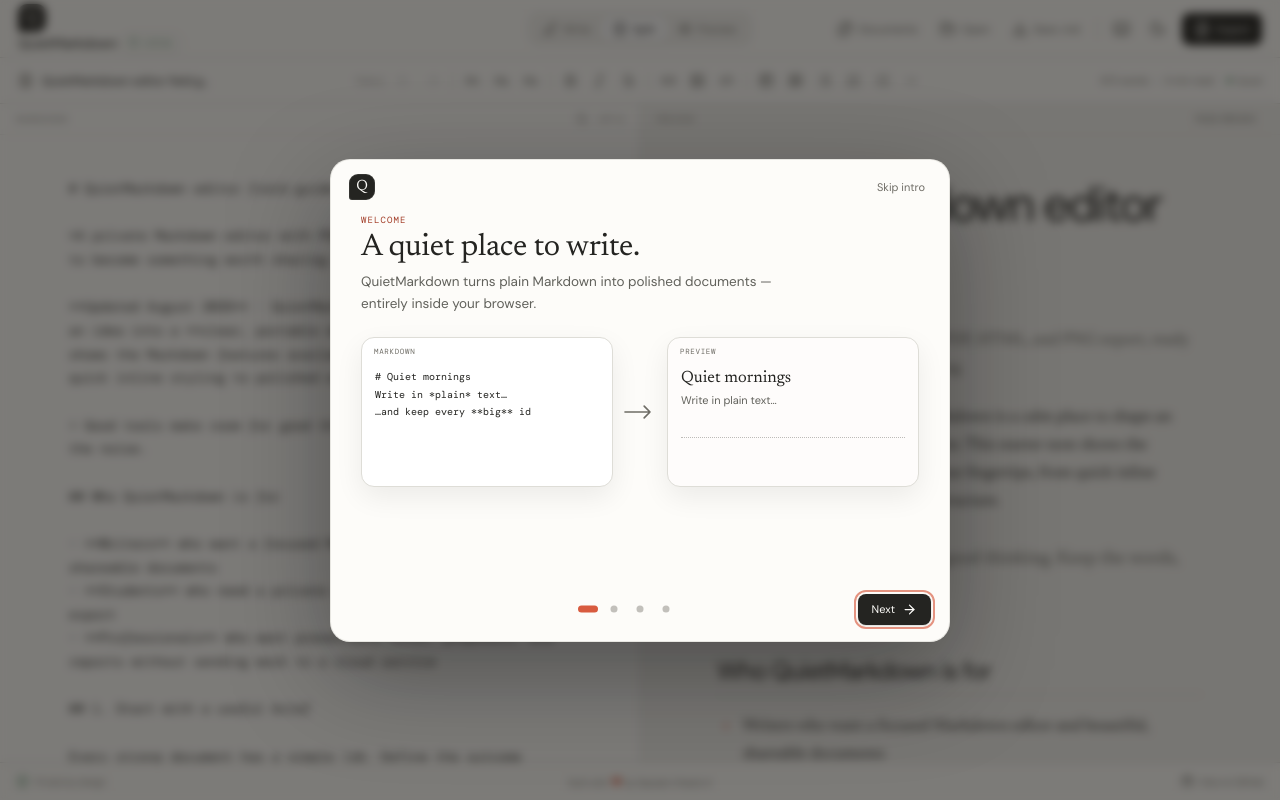
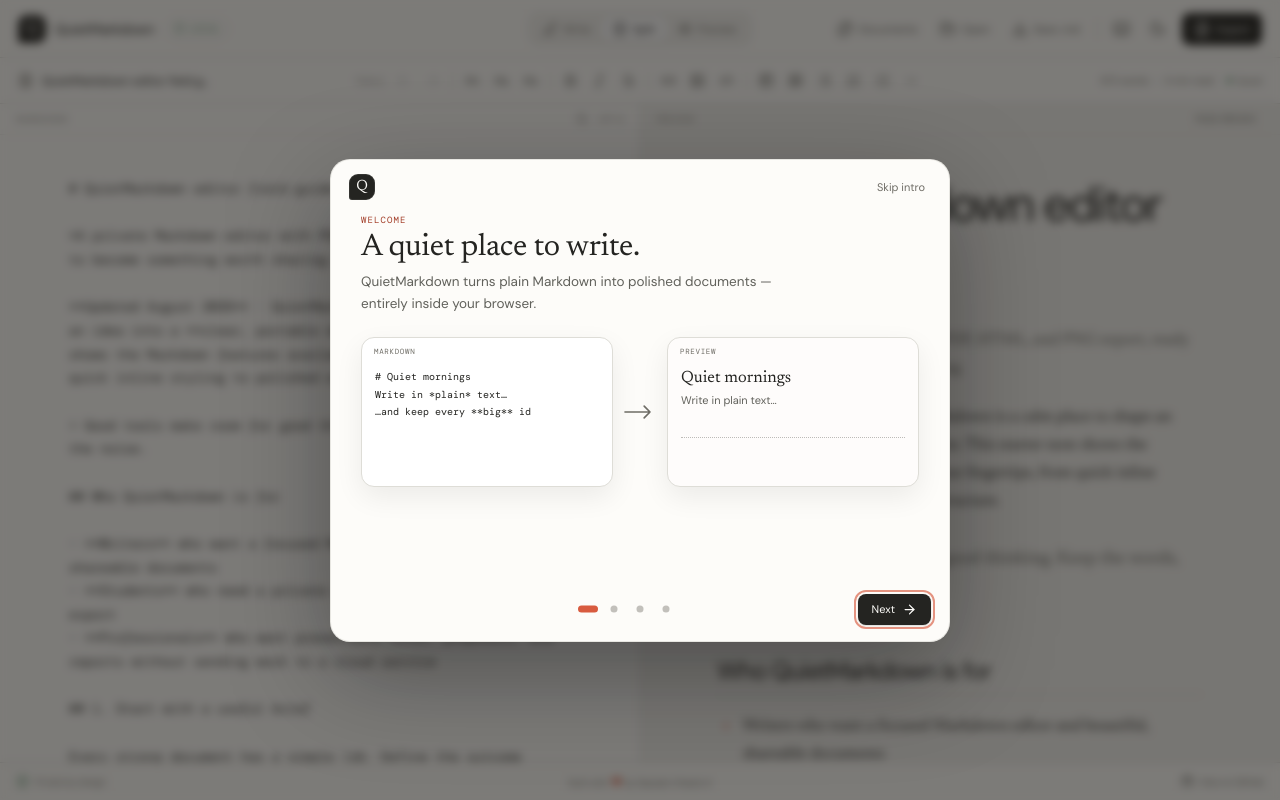
Before and after one commit to GautamVhavle/QuietMarkdown, a React (Vite) app: page / in a window 1280 px wide. Built offline with nearby package versions, Linux system fonts and the light colour scheme; what markdown-it-task-lists would draw is missing.

Commit message:
Fix brand logo-title alignment, remove hover effect

```diff
--- a/src/styles.css
+++ b/src/styles.css
@@ -71,8 +71,7 @@
   display: flex;
   align-items: center;
 }
-.brand { min-width: 0; gap: 9px; border: 0; background: transparent; color: inherit; padding: 4px 6px; margin-left: -6px; border-radius: 8px; cursor: pointer; text-align: left; }
-.brand:hover { background: var(--surface-hover); }
+.brand { display: flex; align-items: center; min-width: 0; gap: 9px; border: 0; background: transparent; color: inherit; padding: 0; cursor: pointer; text-align: left; }
 .brand:focus-visible { outline: 2px solid color-mix(in srgb, var(--accent) 65%, transparent); outline-offset: 2px; }
 .brand-mark {
   display: grid;
```
